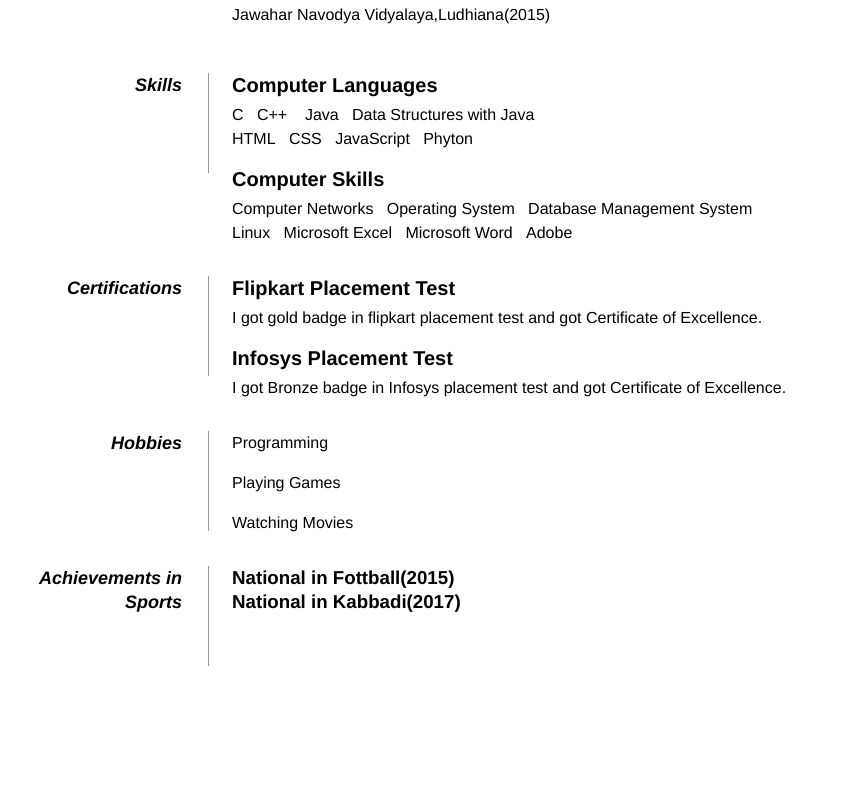
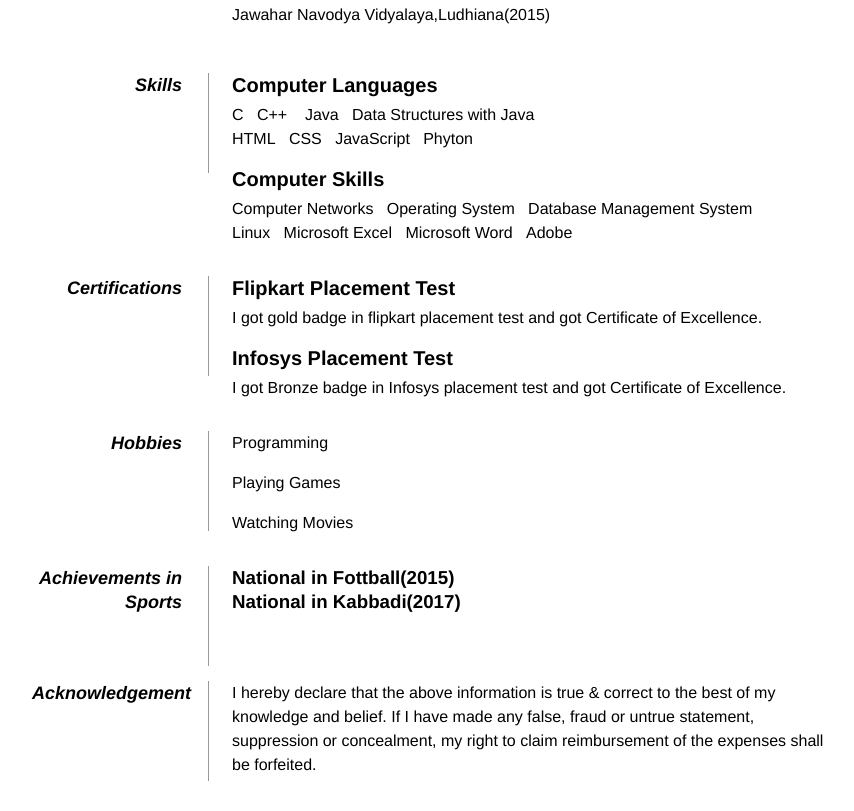
Before and after one commit to Dilvar789/resume1, a plain HTML site: page res.html in a window 1280 px wide. Shown: the part 686-1497 px from the top of the page, without its empty margins (208-1062 px from the left). Before the commit the page ends 1427 px from the top, so only its background shows below. Drawn offline with Linux system fonts and the light colour scheme.

Commit message:
Add Acnowledgement

```diff
--- a/res.html
+++ b/res.html
@@ -108,6 +108,11 @@
                 <h3>National in Kabbadi(2017)</h3>
             </dd>
             <dd class="clear"></dd>
+              <dt>Acknowledgement</dt>
+                <dd>
+                    <p>I hereby declare that the above information is true & correct to the best of my knowledge and belief. If I have made any false, fraud or untrue statement, suppression or concealment, my right to claim reimbursement of the expenses shall be forfeited.</p>
+                </dd>
+                <dd class="clear"></dd>
         </dl>
 
         <div class="clear"></div>
```
